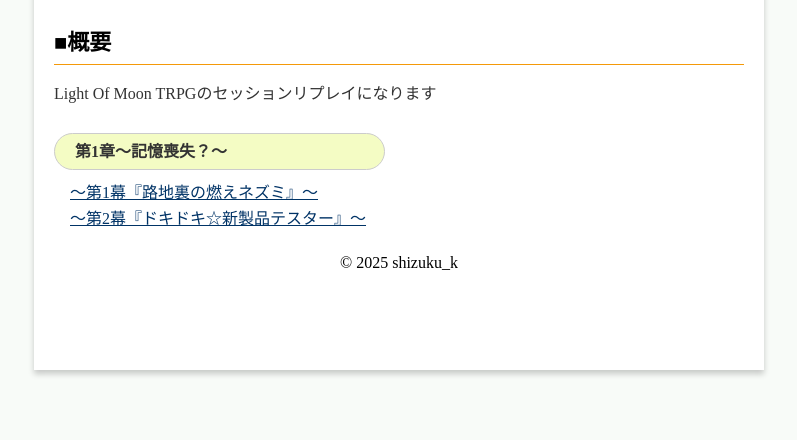
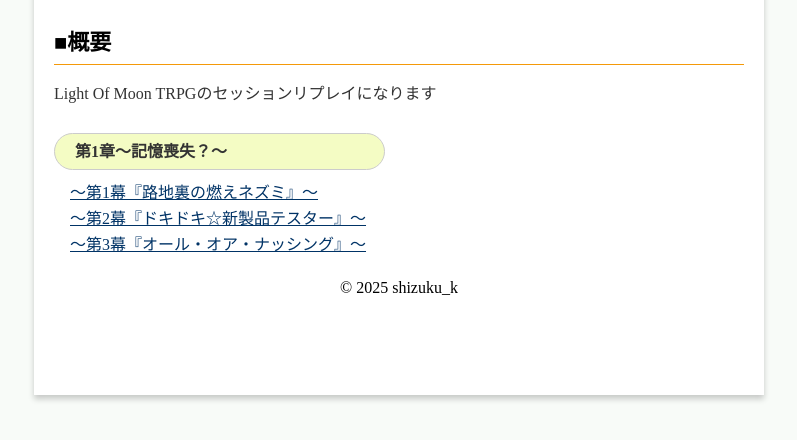
Before and after one commit to shizukusis/LightOfMoonReplay, a plain HTML site: page index.html in a window 1280 px wide. Shown: the part 80-520 px from the top of the page, without its empty margins (241-1038 px from the left). Drawn offline with Linux system fonts and the light colour scheme.

Commit message:
Update index.html

```diff
--- a/index.html
+++ b/index.html
@@ -30,6 +30,9 @@
 <ul>
 <a href="https://shizukusis.github.io/LightOfMoonReplay/session2" target="_blank">～第2幕『ドキドキ☆新製品テスター』～</a>
 </ul>
+<ul>
+<a href="https://shizukusis.github.io/LightOfMoonReplay/session2" target="_blank">～第3幕『オール・オア・ナッシング』～</a>
+</ul>
 </div>
 </div>
 </aside>
```
